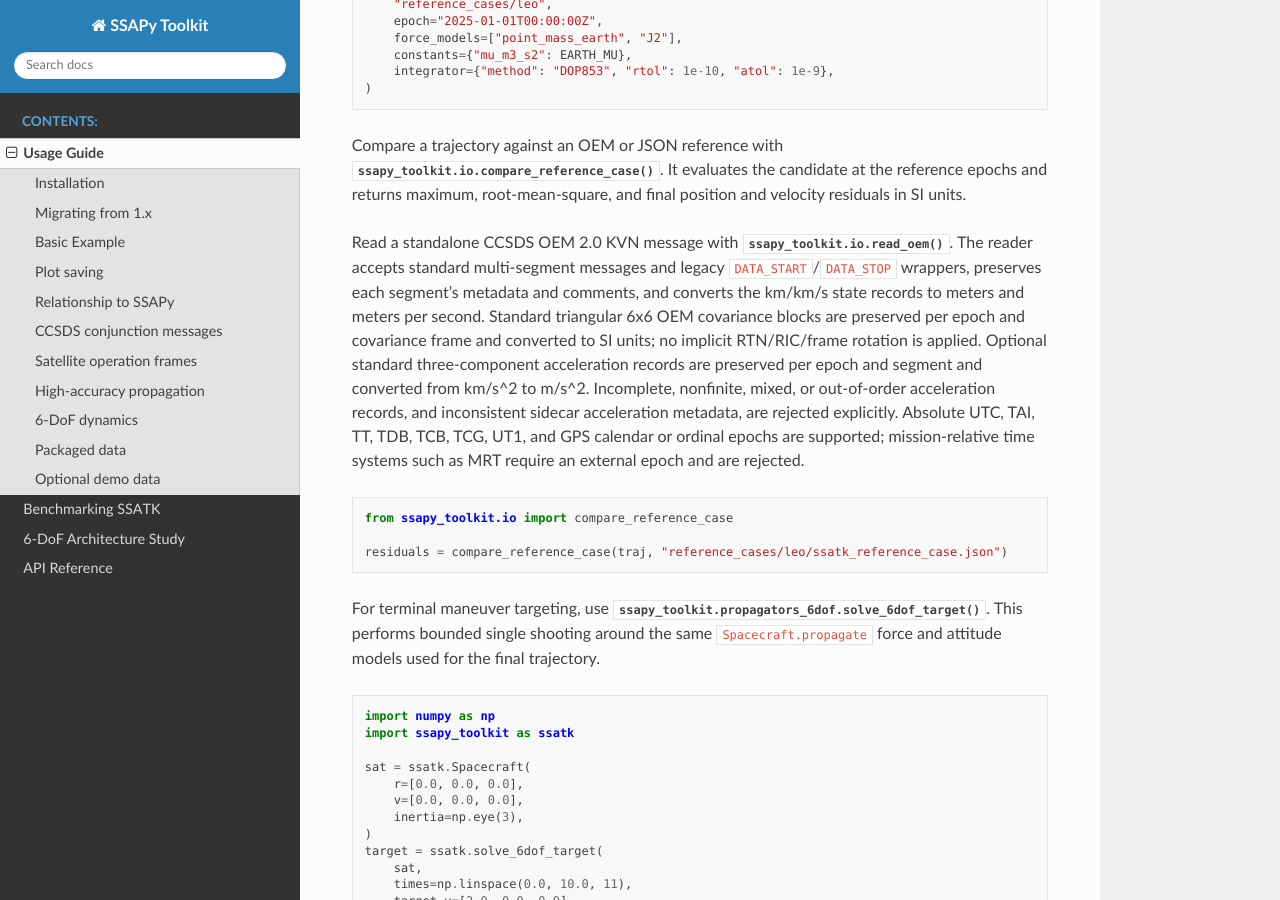
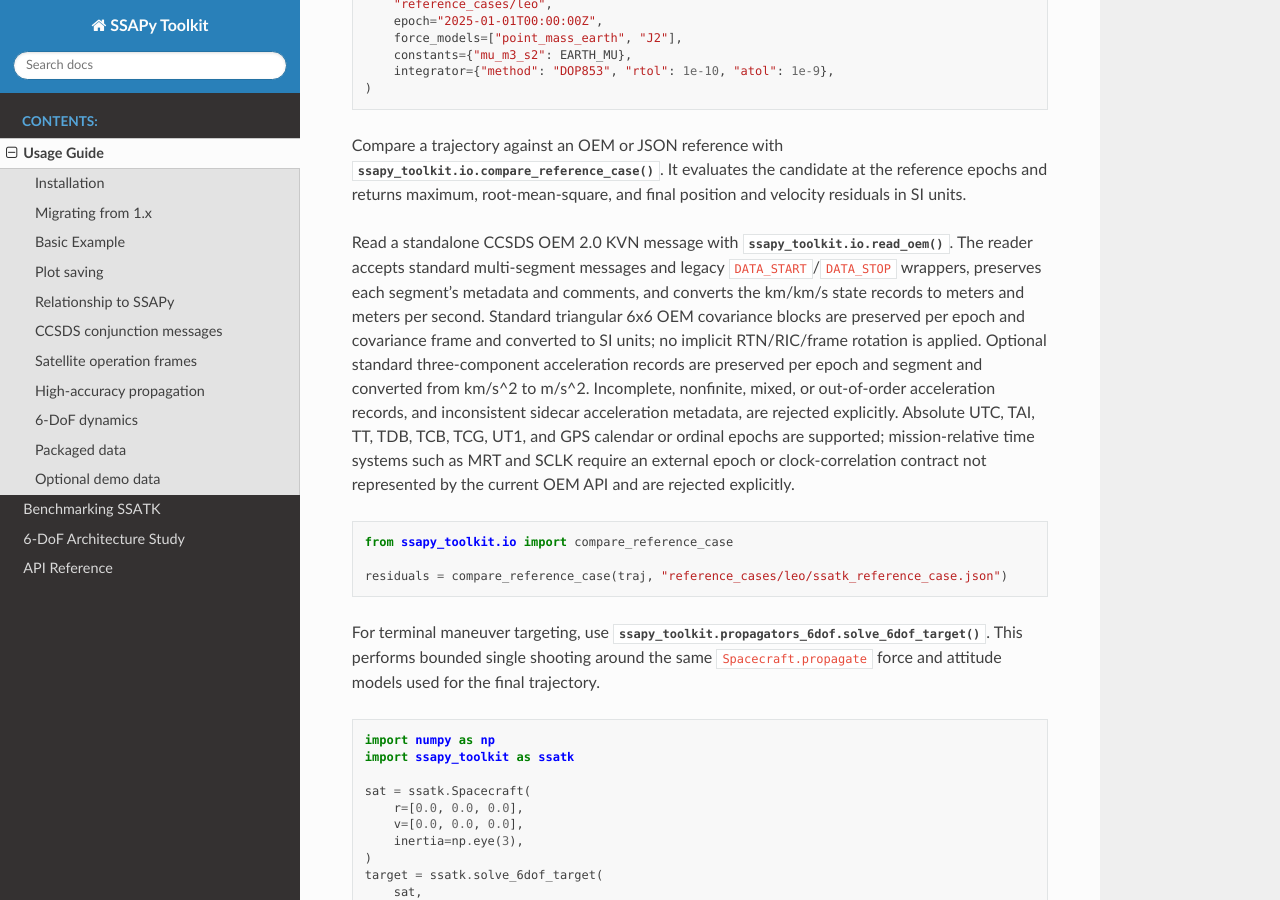
Before and after one commit to llnl/SSAPy-Toolkit, a Sphinx documentation site: the page built from docs/usage.rst, in a window 1280 px wide and 900 px high, scrolled down 4420 px. Built offline with Sphinx 7.4.7 and the Read the Docs theme 3.1.0, drawn with Linux system fonts in a browser that asks for light colours.

Commit message:
Clarify mission-relative OEM time boundaries

```diff
--- a/docs/usage.rst
+++ b/docs/usage.rst
@@ -256,7 +256,8 @@ km/s^2 to m/s^2. Incomplete, nonfinite, mixed, or out-of-order acceleration
 records, and inconsistent sidecar acceleration metadata, are rejected
 explicitly. Absolute UTC, TAI, TT, TDB, TCB, TCG, UT1, and GPS
 calendar or ordinal epochs are supported; mission-relative time systems such
-as MRT require an external epoch and are rejected.
+as MRT and SCLK require an external epoch or clock-correlation contract not
+represented by the current OEM API and are rejected explicitly.
 
 .. code-block:: python
 
```
Also changed, not shown: 1 other file.
